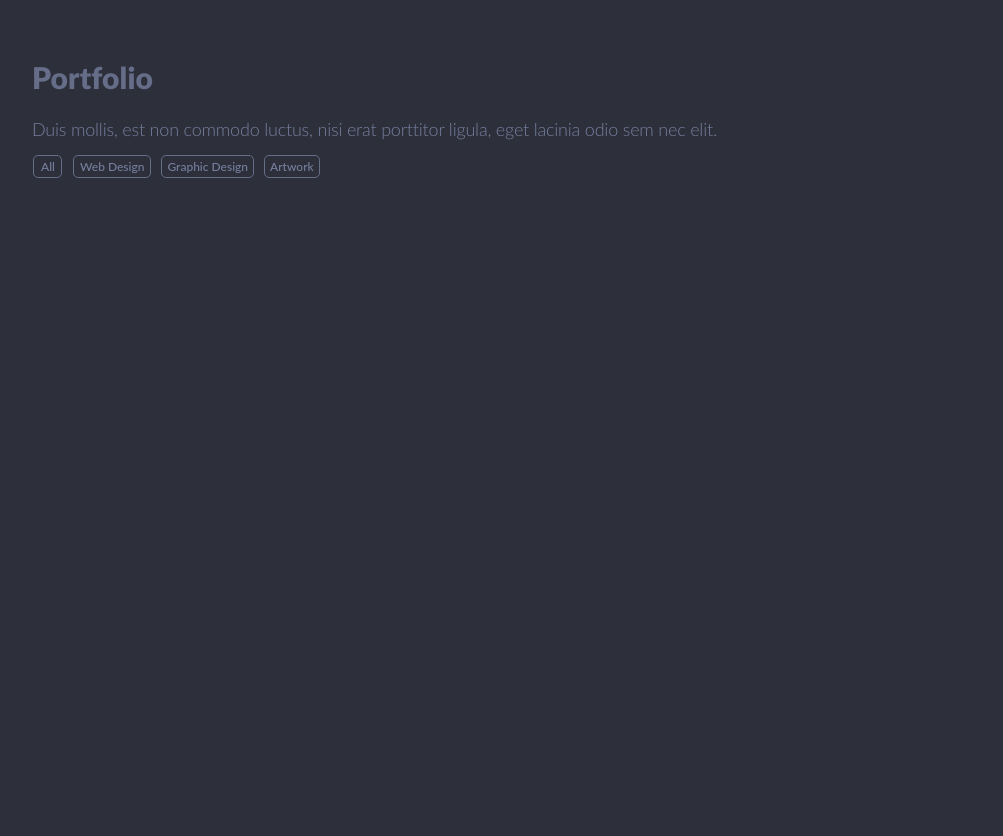
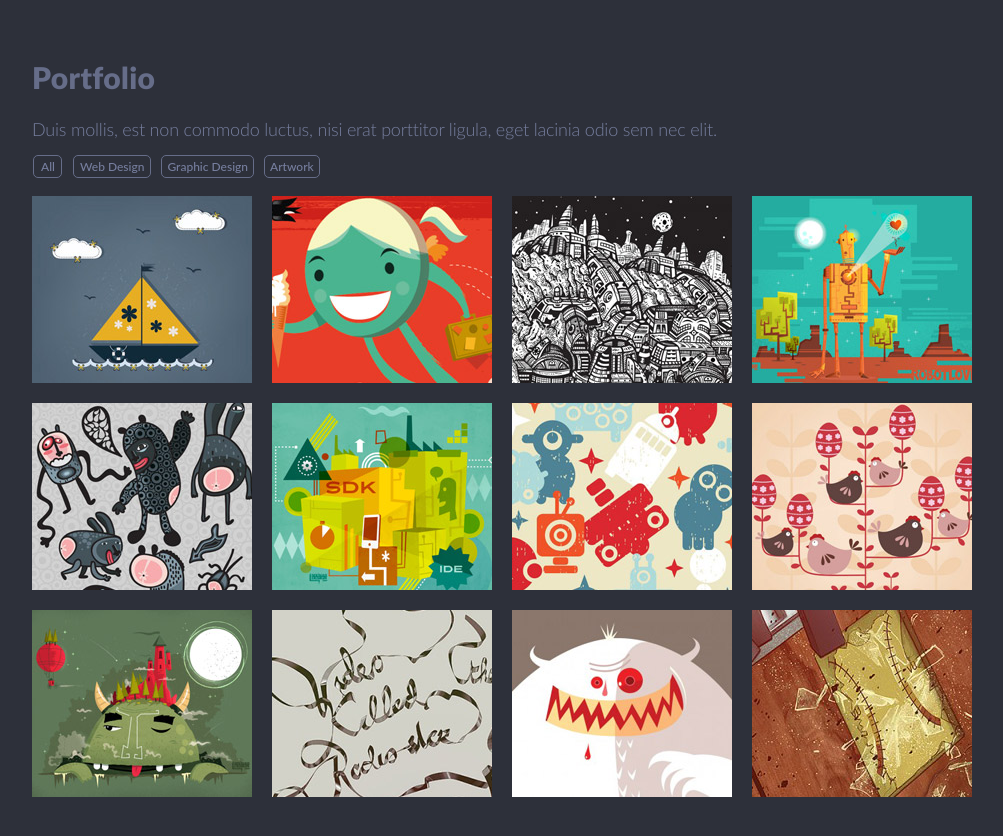
Before and after one commit to m1kadoweb/singolo, a plain HTML site: page singolo2.html in a window 1280 px wide. Shown: the whole page, without its empty margins (138-1141 px from the left). Drawn offline with Linux system fonts and the light colour scheme; a web font is replaced by a local one.

Commit message:
feat: add portfolio block

```diff
--- a/singolo2.css
+++ b/singolo2.css
@@ -50,7 +50,7 @@
   font-size: 30px;
   font-family: "Lato";
   font-weight: 900;
-  letter-spacing: 0.1px;
+  letter-spacing: 0.35px;
 }
 
 .description-section {
@@ -113,3 +113,12 @@
 .portfolio-button4 {
   padding: 3px 5px;
 }
+
+.portfolio-imgs {
+  height: 601px;
+  padding-top: 18px;
+  display: flex;
+  justify-content: space-between;
+  flex-wrap: wrap;
+  align-content: space-between;
+}
--- a/singolo2.html
+++ b/singolo2.html
@@ -19,6 +19,20 @@
           <button class="portfolio-button3">Graphic Design</button>
           <button class="portfolio-button4">Artwork</button>
         </div>
+        <div class="portfolio-imgs">
+          <img src="./assets/img/portfolio-1.jpg" alt="images" class="portfolio-img">
+          <img src="./assets/img/portfolio-2.jpg" alt="images" class="portfolio-img">
+          <img src="./assets/img/portfolio-3.jpg" alt="images" class="portfolio-img">
+          <img src="./assets/img/portfolio-4.jpg" alt="images" class="portfolio-img">
+          <img src="./assets/img/portfolio-5.jpg" alt="images" class="portfolio-img">
+          <img src="./assets/img/portfolio-6.jpg" alt="images" class="portfolio-img">
+          <img src="./assets/img/portfolio-7.jpg" alt="images" class="portfolio-img">
+          <img src="./assets/img/portfolio-8.jpg" alt="images" class="portfolio-img">
+          <img src="./assets/img/portfolio-9.jpg" alt="images" class="portfolio-img">
+          <img src="./assets/img/portfolio-10.jpg" alt="images" class="portfolio-img">
+          <img src="./assets/img/portfolio-11.jpg" alt="images" class="portfolio-img">
+          <img src="./assets/img/portfolio-12.jpg" alt="images" class="portfolio-img">
+        </div>
       </div>
     </section>
 </body>
```
Also changed, not shown: assets/img/portfolio-1.jpg (added), assets/img/portfolio-10.jpg (added), assets/img/portfolio-11.jpg (added), assets/img/portfolio-12.jpg (added), assets/img/portfolio-2.jpg (added), assets/img/portfolio-3.jpg (added), assets/img/portfolio-4.jpg (added), assets/img/portfolio-5.jpg (added), assets/img/portfolio-6.jpg (added), assets/img/portfolio-7.jpg (added), assets/img/portfolio-8.jpg (added), assets/img/portfolio-9.jpg (added).
